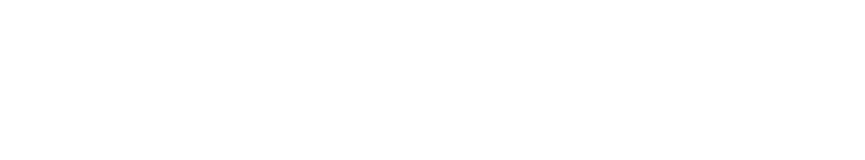
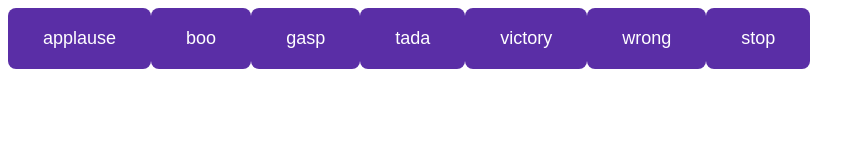
Before and after one commit to acciojob/Soundbar-anideva, a website: page main.html in a window 1280 px wide. Shown: the whole page, without its empty margins (0-865 px from the left). Drawn offline with Linux system fonts and the light colour scheme.

Commit message:
added the required js properties

```diff
--- a/main.html
+++ b/main.html
@@ -8,6 +8,7 @@
 
 <body>
 	<!-- the entire body must be written by student -->
+	<div id="buttons"></div>
     <script type="text/javascript" src="./script.js">
 </script>
 
--- a/script.js
+++ b/script.js
@@ -1 +1,38 @@
+const sounds = ["applause", "boo", "gasp", "tada", "victory", "wrong"];
+const buttonsDiv = document.getElementById("buttons");
+
+// create sound buttons
+sounds.forEach(sound => {
+  const btn = document.createElement("button");
+  btn.classList.add("btn");        // ⭐ REQUIRED CLASS
+  btn.innerText = sound;
+
+  btn.addEventListener("click", () => {
+    stopSounds();
+
+    const audio = new Audio(`sounds/${sound}.mp3`);
+    audio.play();
+  });
+
+  buttonsDiv.appendChild(btn);
+});
+
+// stop button
+const stopBtn = document.createElement("button");
+stopBtn.classList.add("btn");      // ⭐ SAME CLASS
+stopBtn.innerText = "stop";
+stopBtn.addEventListener("click", stopSounds);
+
+buttonsDiv.appendChild(stopBtn);
+
+
+// stop all sounds
+function stopSounds() {
+  const audios = document.querySelectorAll("audio");
+
+  audios.forEach(audio => {
+    audio.pause();
+    audio.currentTime = 0;
+  });
+}
 //your JS code here. If required.
--- a/styles.css
+++ b/styles.css
@@ -1 +1,15 @@
 /*  your css code here. If applicable */
+.btn {
+  background: #5a2ea6;
+  color: white;
+  border: none;
+  padding: 20px 35px;
+  font-size: 18px;
+  border-radius: 8px;
+  cursor: pointer;
+  transition: 0.2s;
+}
+
+.btn:hover {
+  background: #47208a;
+}
```
